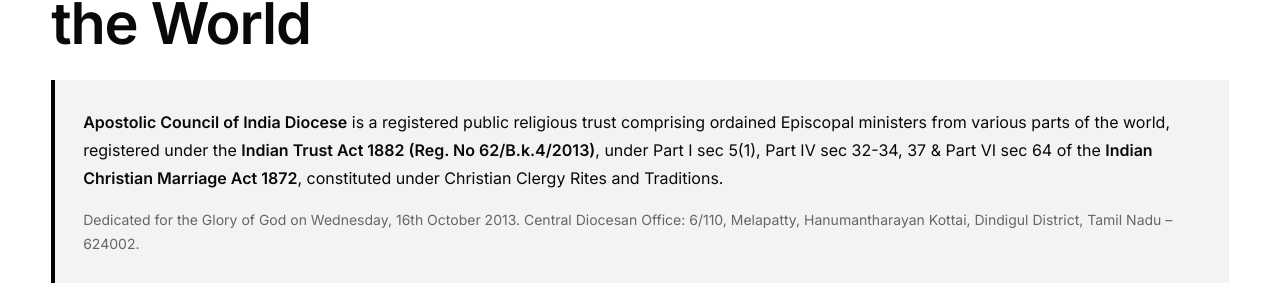
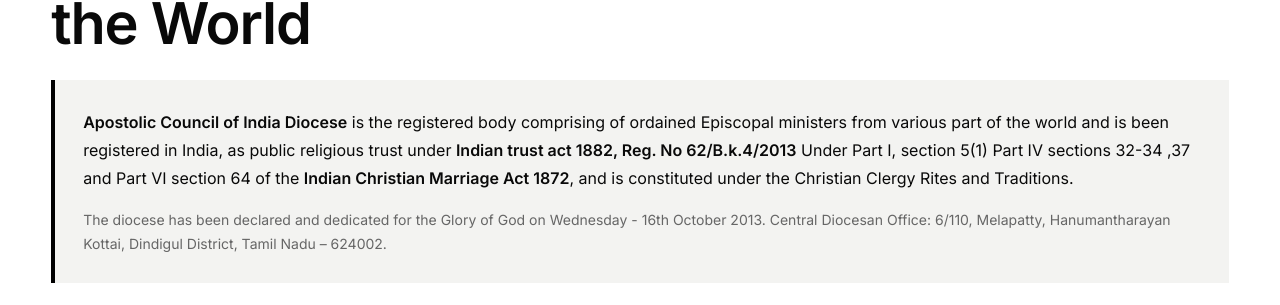
Before and after one commit to SriramGandhiS/aci-church-website, a React (Vite) app: page / in a window 1280 px wide. Shown: the part 1835-2140 px from the top of the page. Built offline with nearby package versions, Linux system fonts and the light colour scheme; a web font is replaced by a local one.

Commit message:
Update About Apostolic Council of India Diocese registration and dedication text

```diff
--- a/src/components/AboutSection/AboutSection.jsx
+++ b/src/components/AboutSection/AboutSection.jsx
@@ -157,14 +157,14 @@
                 </>
               ) : (
                 <>
-                  <strong>Apostolic Council of India Diocese</strong> is a registered public religious trust comprising ordained Episcopal ministers from various parts of the world, registered under the <strong>Indian Trust Act 1882 (Reg. No 62/B.k.4/2013)</strong>, under Part I sec 5(1), Part IV sec 32-34, 37 &amp; Part VI sec 64 of the <strong>Indian Christian Marriage Act 1872</strong>, constituted under Christian Clergy Rites and Traditions.
+                  <strong>Apostolic Council of India Diocese</strong> is the registered body comprising of ordained Episcopal ministers from various part of the world and is been registered in India, as public religious trust under <strong>Indian trust act 1882, Reg. No 62/B.k.4/2013</strong> Under Part I, section 5(1) Part IV sections 32-34 ,37 and Part VI section 64 of the <strong>Indian Christian Marriage Act 1872</strong>, and is constituted under the Christian Clergy Rites and Traditions.
                 </>
               )}
             </p>
             <p className="t-body" style={{ fontSize: '14px', color: 'var(--color-text-muted)' }}>
               {isTa
-                ? 'புதன்கிழமை, 16 அக்டோபர் 2013 அன்று தேவ மகிமைக்காக பிரதிஷ்டை செய்யப்பட்டது. மத்திய பேராய அலுவலகம்: 6/110, மேலப்பட்டி, ஹனுமந்தராயன்கோட்டை, திண்டுக்கல் மாவட்டம், தமிழ்நாடு – 624002.'
-                : 'Dedicated for the Glory of God on Wednesday, 16th October 2013. Central Diocesan Office: 6/110, Melapatty, Hanumantharayan Kottai, Dindigul District, Tamil Nadu – 624002.'}
+                ? 'புதன்கிழமை - 16 அக்டோபர் 2013 அன்று தேவ மகிமைக்காக பேராயம் அறிவிக்கப்பட்டு பிரதிஷ்டை செய்யப்பட்டது. மத்திய பேராய அலுவலகம்: 6/110, மேலப்பட்டி, ஹனுமந்தராயன்கோட்டை, திண்டுக்கல் மாவட்டம், தமிழ்நாடு – 624002.'
+                : 'The diocese has been declared and dedicated for the Glory of God on Wednesday - 16th October 2013. Central Diocesan Office: 6/110, Melapatty, Hanumantharayan Kottai, Dindigul District, Tamil Nadu – 624002.'}
             </p>
           </div>
         </div>
```
